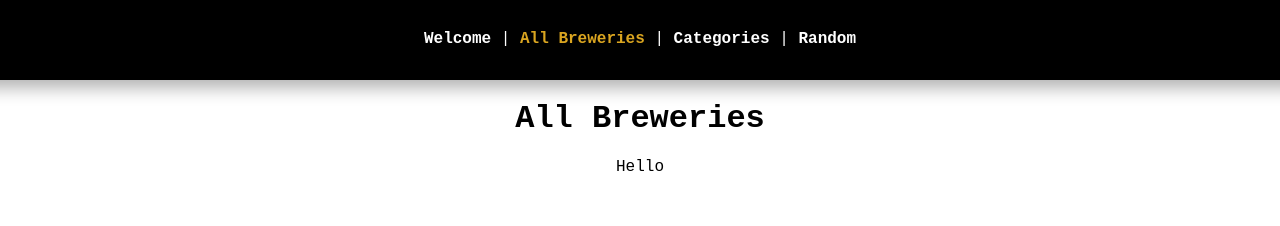
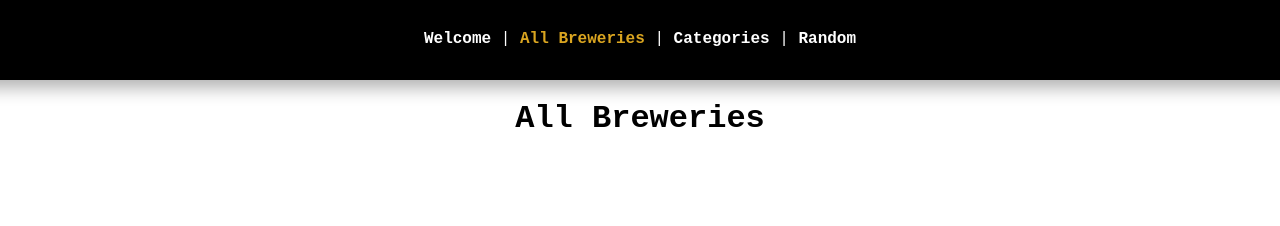
Before and after one commit to singhp1992/brewery, a Vue app: page /#/home in a window 1280 px wide. Shown: the top 226 px of the page. Built offline with nearby package versions, Linux system fonts and the light colour scheme.

Commit message:
looping through posts

```diff
--- a/src/views/Categories.vue
+++ b/src/views/Categories.vue
@@ -9,6 +9,7 @@
 export default {
   name: 'Categories'
 }
+
 </script>
 
 <style>
--- a/src/views/Home.vue
+++ b/src/views/Home.vue
@@ -1,122 +1,43 @@
 <template>
-  <div class="home" id="demo">
+  <div id="home">
     <h1> All Breweries </h1>
-    <p> {{ greeting }}</p>
+    <ul>
+      <li
+        v-for="post in posts"
+        v-bind:key="post.id"
+        v-bind:title="post.title"
+      ></li>
+    </ul>
   </div>
 </template>
 
 <script>
 
 export default {
-  data() {
+  name: 'home',
+  data () {
     return {
-      greeting: 'Hello'
+      li: [
+      { id: 1,
+        title: 'Free State Brewery'
+      },
+      { id: 2,
+        title: 'Avondale Brewing Co'
+      },
+      { id: 3,
+        title: 'DogFish'
+      }
+    ]
     }
-  },
-  components: {
-    name: 'Home'
   }
 }
 
-// const brewery = [
-//     {
-//         title: 'Free State Brewery',
-//         type: 'Micro',
-//         address: '1234 Happy Street',
-//         city: 'Springfield',
-//         state: 'Kansas',
-//         phone: '01234567',
-//         website_url: 'http://www.beer.com',
-//         showDetail: false,
-//     },
-//     {
-//         title: 'Avondale Brewing Co',
-//         type: 'Planning',
-//         address: '1234 Happy Street',
-//         city: 'Springfield',
-//         state: 'Missouri',
-//         phone: '01234567',
-//         website_url: 'http://www.beer.com',
-//         showDetail: false,
-//     },
-//     {
-//         title: 'DogFish',
-//         type: 'Regional',
-//         address: '1234 Happy Street',
-//         city: 'Springfield',
-//         state: 'Oklahoma',
-//         phone: '01234567',
-//         website_url: 'http://www.beer.com',
-//         showDetail: false
-//     },
-//     {
-//         title: 'Coors',
-//         type: 'Micro',
-//         address: '1234 Happy Street',
-//         city: 'Springfield',
-//         state: 'Texas',
-//         phone: '01234567',
-//         website_url: 'http://www.beer.com',
-//         showDetail: false,
-//     },
-//     {
-//         title: 'Heineken',
-//         type: 'Planning',
-//         address: '1234 Happy Street',
-//         city: 'Springfield',
-//         state: 'California',
-//         phone: '01234567',
-//         website_url: 'http://www.beer.com',
-//         showDetail: false,
-//     }
-// ]
-
-// new Vue({
-//   el: '#demo',
-//   data: {
-//     message: '',
-//     validation: {
-//       valid: false
-//     }
-//   }
-// })
-
-// const app = new Vue(
-//     {
-//         el: '#brewery-list',
-//         data: {
-//             title: 'Brewery Library',
-//             breweryList: brewery,
-//             state: '',
-//         },
-//         methods: {
-//             toggleDetails: function (brewery) {
-//                 brewery.showDetail = !brewery.showDetail
-
-//             },
-//             filterList: function () {
-//                 this.state = event.target.value;
-//             }
-//         },
-//         computed: {
-//             uniqueItemsList: function () {
-//                 const states = [];
-//                 this.breweryList.forEach((item) => {
-//                     if (!states.includes(item.state)) {
-//                         states.push(item.state);
-//                     }
-//                 });
-//                 return states;
-//             }
-//         }
-//     },
-// );
 
 </script>
 
 <style>
 
-.home {
+#home {
   margin-top: 100px;
 }
 
```
